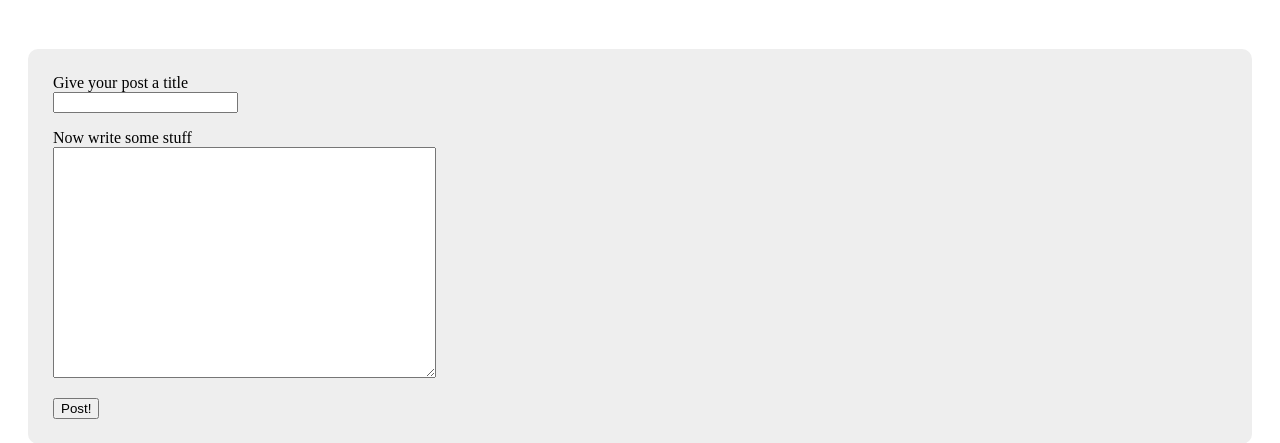
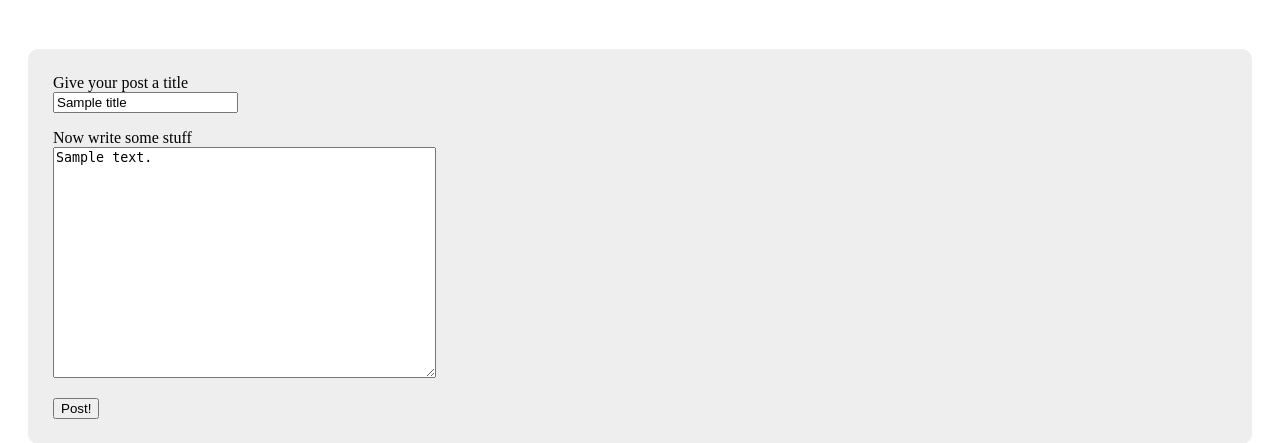
Before and after one commit to cecoppinger/blogz, a Flask app: template templates/newpost.html in a window 1280 px wide. Shown: the part 164-607 px from the top of the page. Run offline with Flask 2, Linux system fonts and the light colour scheme; the template is opened without the code that fills it: most values are stand-ins (such as "Sample title", 1, 10 or a date in 2020).

Commit message:
finally done

```diff
--- a/main.py
+++ b/main.py
@@ -4,7 +4,7 @@ from datetime import datetime
 
 app = Flask(__name__)
 app.config['DEBUG'] = True
-app.config['SQLALCHEMY_DATABASE_URI'] = 'mysql+pymysql://build-a-blog:num1811418@localhost:8889/build-a-blog'
+app.config['SQLALCHEMY_DATABASE_URI'] = 'mysql+pymysql://build-a-blog:password@localhost:8889/build-a-blog'
 app.config['SQLALCHEMY_ECHO'] = True
 db = SQLAlchemy(app)
 
@@ -41,15 +41,13 @@ def blog():
 
 @app.route('/newpost', methods=['POST', 'GET'])
 def newpost():
-  #error_msg = ''
-
   if request.method == 'POST':
     post_title = request.form['title']
     post_body = request.form['body']
 
     if not post_title or not post_body:
       error_msg = 'Must not be empty'
-      return render_template('newpost.html', error=error_msg)
+      return render_template('newpost.html', error=error_msg, title=post_title, body=post_body)
 
     new_post = Blog(post_title, post_body)
     db.session.add(new_post)
--- a/templates/newpost.html
+++ b/templates/newpost.html
@@ -6,11 +6,11 @@
 <div class="container">
   <form method="POST">
     <label for="text">Give your post a title</label>
-      <input type="text" name="title" />
-    <p class="error"><em>{{error}}</em></p>
+      <input type="text" name="title" value="{{title}}"/>
+    <p class="error">{% if title|length == 0 %}<em>{{error}}</em>{% endif %}</p>
     <label for="body">Now write some stuff</label>
-      <textarea name="body" rows=15 cols=45></textarea>
-    <p class="error"><em>{{error}}</em></p>
+      <textarea name="body" rows=15 cols=45>{{body}}</textarea>
+    <p class="error">{% if body|length == 0 %}<em>{{error}}</em>{% endif %}</p>
     <input type="submit" value="Post!">
   </form>
 </div>
```
